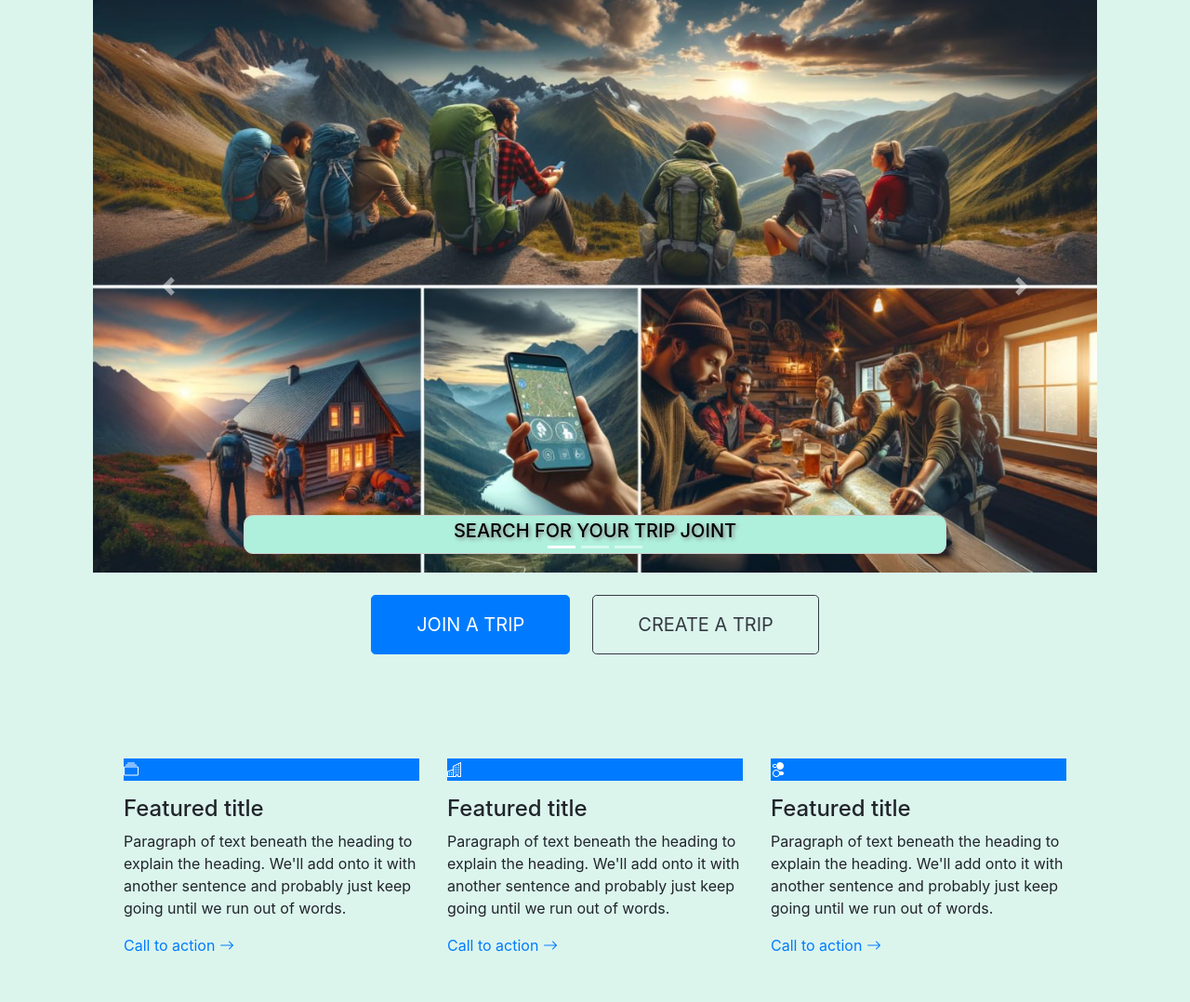
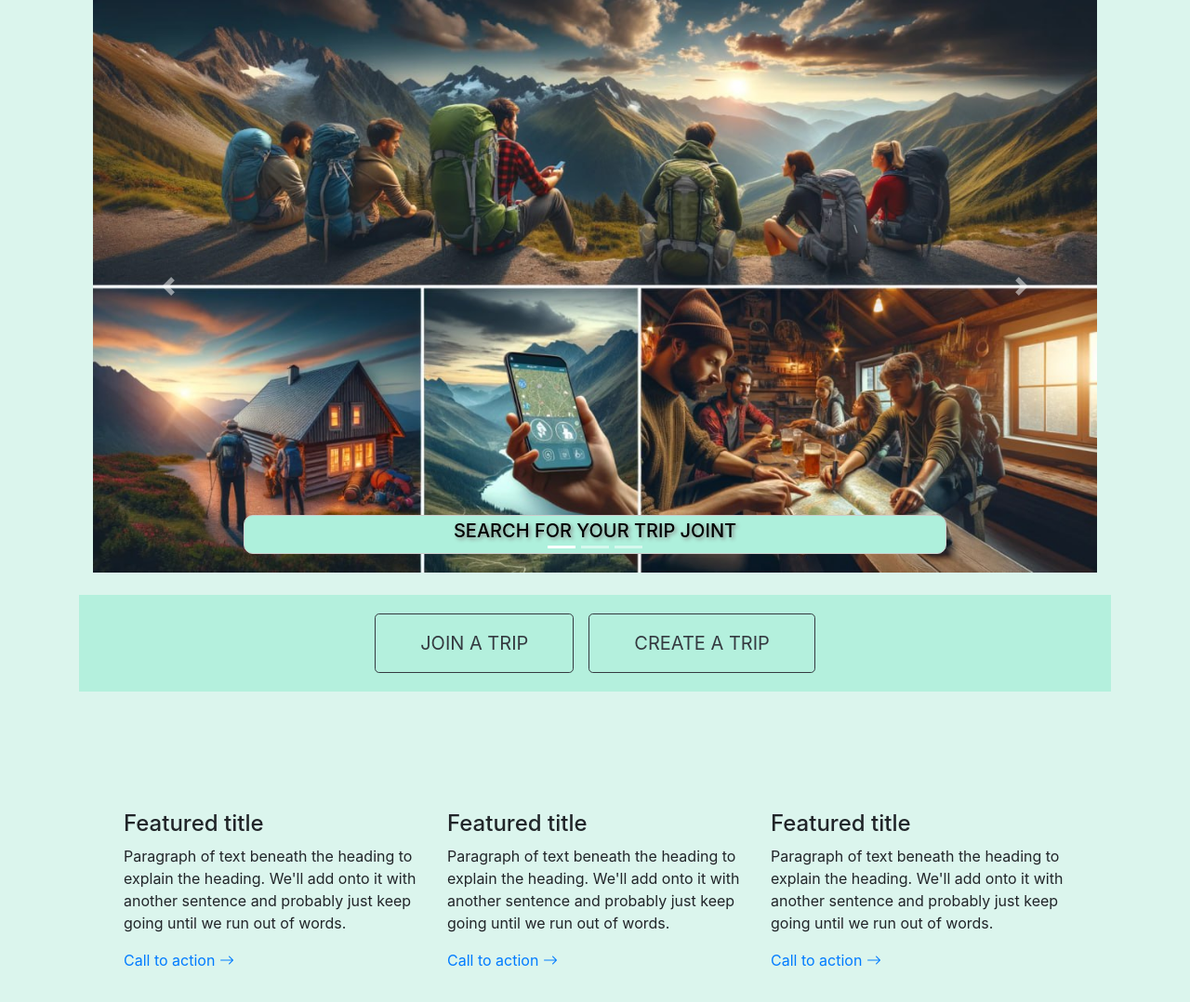
Before and after one commit to yurakuzo/mandry-app, a Django app: page / in a window 1280 px wide. Shown: the part 239-1317 px from the top of the page at 93% size. Run offline with Django 4.2, Linux system fonts and the light colour scheme; parts of the project's set-up code (start-up, migrations or seed data) failed here and were passed over; some libraries are stand-ins or nearby versions; some web fonts are replaced.

Commit message:
SUP-53: Improved button block view

```diff
--- a/templates/index.html
+++ b/templates/index.html
@@ -61,8 +61,10 @@
         </div>
     </div>
 
-    <div class="d-grid gap-3 d-sm-flex justify-content-sm-center justify-content-xxl-start mb-3">
-        <a class="btn btn-primary btn-lg px-5 py-3 me-sm-3 fs-6 fw-bolder mr-4" href={% url "all_trips" %}>JOIN A TRIP</a>
+
+
+    <div class="d-grid gap-3 d-sm-flex justify-content-sm-center justify-content-xxl-start mb-3" style="background-color: rgb(180, 240, 221); width: 100%; padding: 20px;">
+        <a class="btn btn-outline-dark btn-lg px-5 py-3 fs-6 fw-bolder mr-3" href={% url "all_trips" %}>JOIN A TRIP</a>
         <a class="btn btn-outline-dark btn-lg px-5 py-3 fs-6 fw-bolder" href={% url "create_trip" %}>CREATE A TRIP</a>
     </div>
 
@@ -81,7 +83,7 @@
         <div class="container px-5 my-5">
             <div class="row gx-5">
                 <div class="col-lg-4 mb-5 mb-lg-0">
-                    <div class="feature bg-primary bg-gradient text-white rounded-3 mb-3"><i class="bi bi-collection"></i></div>
+                    <div class="feature bg-primary bg-gradient text-white rounded-3 mb-3"></i></div>
                     <h2 class="h4 fw-bolder">Featured title</h2>
                     <p>Paragraph of text beneath the heading to explain the heading. We'll add onto it with another sentence and probably just keep going until we run out of words.</p>
                     <a class="text-decoration-none" href="#!">
@@ -90,7 +92,7 @@
                     </a>
                 </div>
                 <div class="col-lg-4 mb-5 mb-lg-0">
-                    <div class="feature bg-primary bg-gradient text-white rounded-3 mb-3"><i class="bi bi-building"></i></div>
+                    <div class="feature bg-primary bg-gradient text-white rounded-3 mb-3"></i></div>
                     <h2 class="h4 fw-bolder">Featured title</h2>
                     <p>Paragraph of text beneath the heading to explain the heading. We'll add onto it with another sentence and probably just keep going until we run out of words.</p>
                     <a class="text-decoration-none" href="#!">
@@ -99,7 +101,7 @@
                     </a>
                 </div>
                 <div class="col-lg-4">
-                    <div class="feature bg-primary bg-gradient text-white rounded-3 mb-3"><i class="bi bi-toggles2"></i></div>
+                    <div class="feature bg-primary bg-gradient text-white rounded-3 mb-3"></i></div>
                     <h2 class="h4 fw-bolder">Featured title</h2>
                     <p>Paragraph of text beneath the heading to explain the heading. We'll add onto it with another sentence and probably just keep going until we run out of words.</p>
                     <a class="text-decoration-none" href="#!">
```
